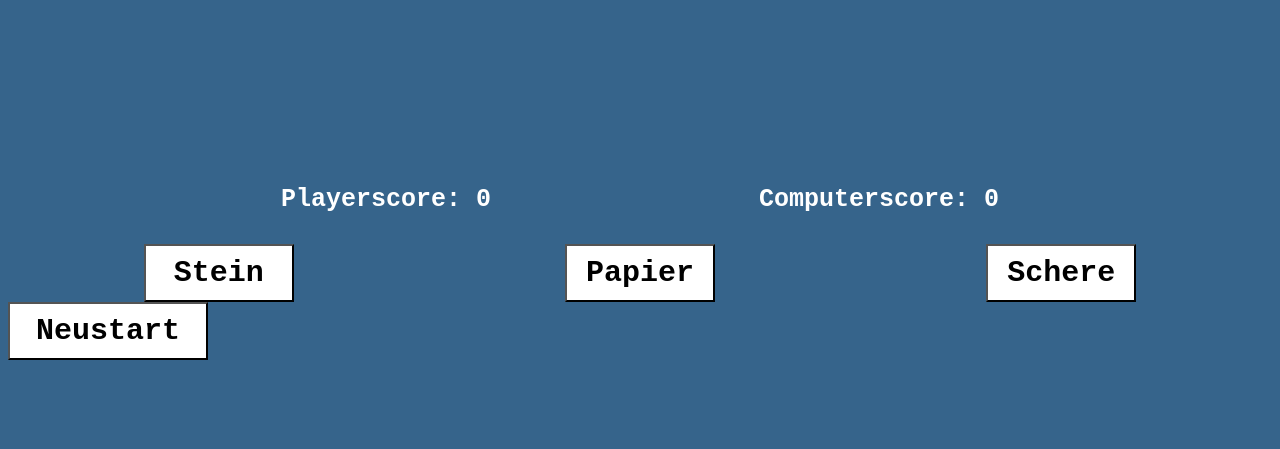
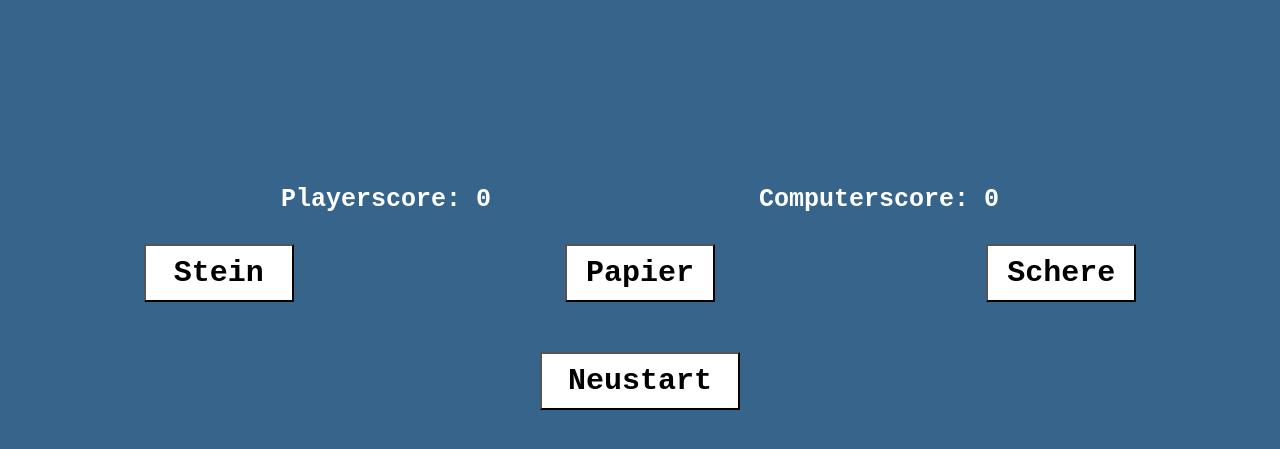
Before and after one commit to ToniSoos/Rock-Paper-Scissors, a plain HTML site: page index.html in a window 1280 px wide. Shown: the part 113-562 px from the top of the page. Drawn offline with Linux system fonts and the light colour scheme.

Commit message:
fixed restart-button

```diff
--- a/index.html
+++ b/index.html
@@ -31,8 +31,9 @@
 <div class="winnerScreen" id="winnerBlock">
     <p id="winnerMsg"></p>
 </div>
-
-<button id="restartButton">Neustart</button>
+<div class = "reBtn">
+    <button id="restartButton">Neustart</button>
+</div>
 
 </body>
 </html>
```
